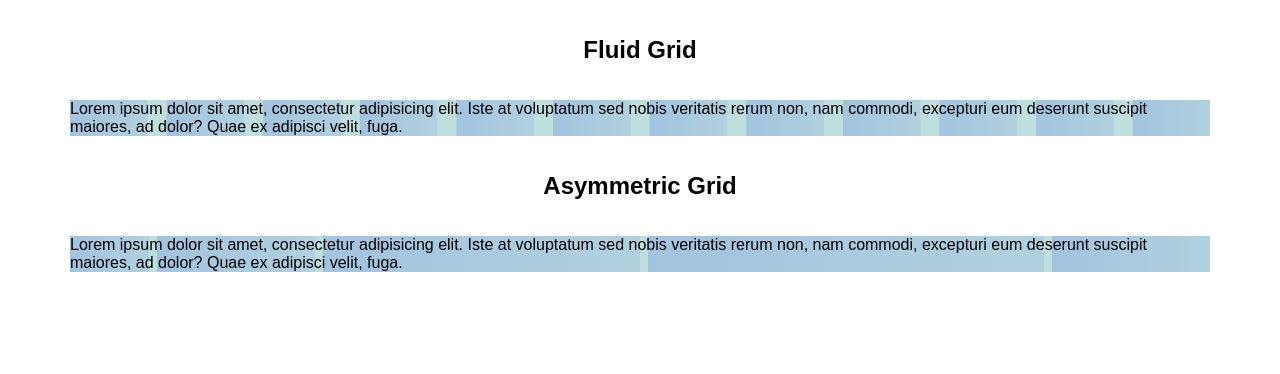
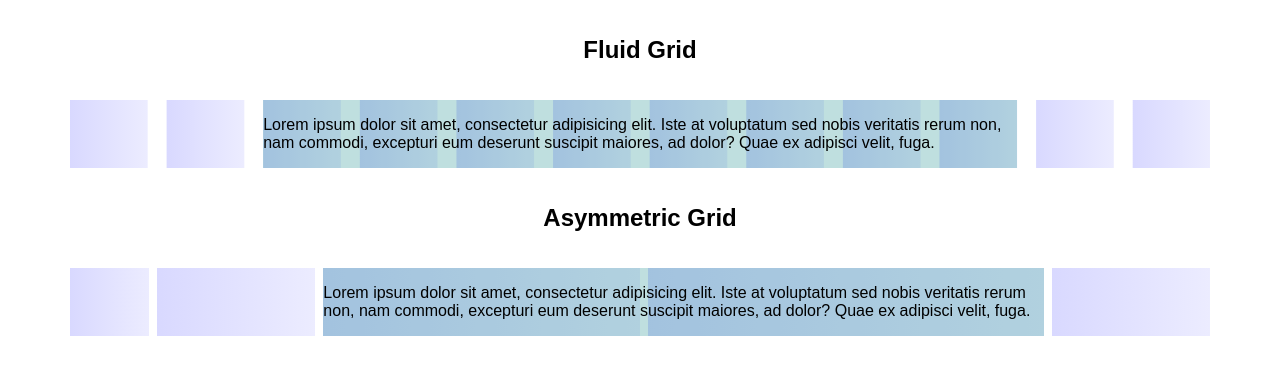
Before and after one commit to zellwk/learning-susy-bonus, a plain HTML site: page index.html in a window 1280 px wide. Drawn offline with Linux system fonts and the light colour scheme.

Commit message:
chapter21-3
Signed-off-by: Zell Liew <zellwk@gmail.com>

```diff
--- a/scss/styles.scss
+++ b/scss/styles.scss
@@ -40,8 +40,17 @@ $bp-large: 800px;
 .fluid-grid {
   @include with-layout($fluid-grid) {
     @include container();
-    @include bp-with-context($bp-large,fluid, large) {
+    @include bp-with-context($bp-large, fluid, large) {
       @include show-grid();
+    }
+
+    .span {
+      @include span(2);
+      margin-left: span(1 wide);
+      @include bp-with-context($bp-large, fluid, large) {
+        @include span(8);
+        margin-left: span(2 wide);
+      }
     }
   }
 }
@@ -49,8 +58,15 @@ $bp-large: 800px;
 .asym-grid {
   @include with-layout($asym-grid) {
     @include container();
-    @include bp-with-context($bp-large,asym, large) {
+    @include bp-with-context($bp-large, asym, large) {
       @include show-grid();
+    }
+
+    .span {
+      @include span(2 at 2);
+      @include bp-with-context(800px, asym, large) {
+        @include span(2 at 3);
+      }
     }
   }
 }
```
Also changed, not shown: css/styles.css.
